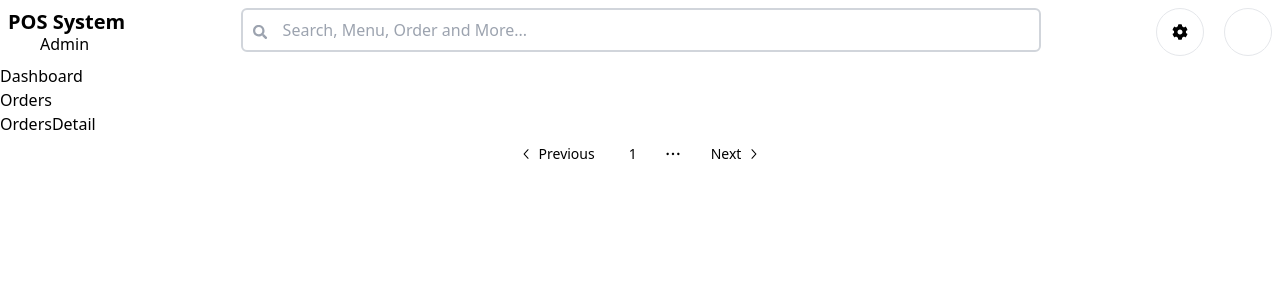
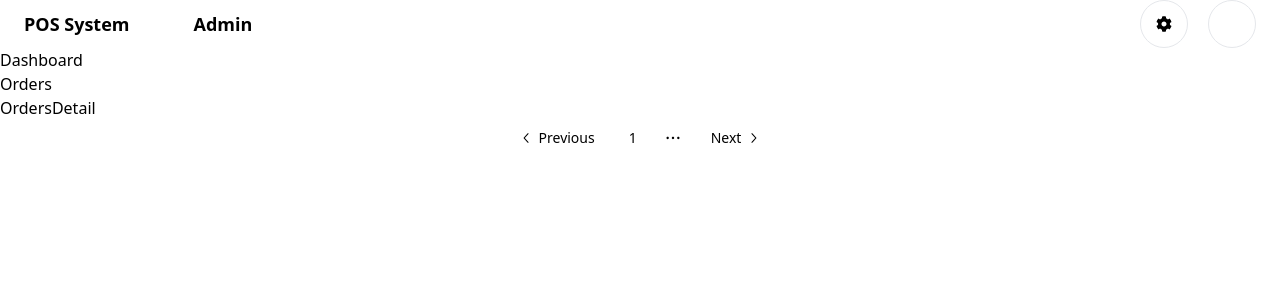
Before and after one commit to Moniroth-03/pos-frontend-IP-Project, a React (Vite) app: page / in a window 1280 px wide. Shown: the top 300 px of the page. Built offline with nearby package versions, Linux system fonts and the light colour scheme; sample sign-in values are in the browser's storage.

Commit message:
remove search bar

```diff
--- a/src/app/layout/headers/header.component.tsx
+++ b/src/app/layout/headers/header.component.tsx
@@ -1,39 +1,12 @@
 const HeaderComponent = () => {
   return (
+    <div className="flex flex-row justify-between items-center px-6">
+      <div className="flex flex-row gap-16 items-center">
+        <h1 className="font-bold text-lg">POS System</h1>
+        <h2 className="font-bold text-lg">Admin</h2>
+      </div>
 
-    <div className="flex flex-row justify-items-center justify-between px-2  pr-2 py-2">
-      <h1 className="font-bold text-xl">POS System</h1>
-      <div>
-        <input
-          className="w-[50rem] appearance-none border-2 border-gray-300 rounded-md w py-2 px-3 text-gray-800  pl-10"
-          type="text"
-          placeholder="Search, Menu, Order and More..."
-        />
-        <div className="relative">
-          <svg
-            className="absolute left-3 bottom-3 h-4 w-4 text-gray-500"
-            width="18"
-            height="16"
-            viewBox="0 0 18 16"
-            fill="none"
-            xmlns="http://www.w3.org/2000/svg"
-          >
-            <g clip-path="url(#clip0_217_28)">
-              <path
-                d="M15.7812 13.8344L12.6656 10.7188C12.525 10.5781 12.3344 10.5 12.1344 10.5H11.625C12.4875 9.39688 13 8.00937 13 6.5C13 2.90937 10.0906 0 6.5 0C2.90937 0 0 2.90937 0 6.5C0 10.0906 2.90937 13 6.5 13C8.00937 13 9.39687 12.4875 10.5 11.625V12.1344C10.5 12.3344 10.5781 12.525 10.7187 12.6656L13.8344 15.7812C14.1281 16.075 14.6031 16.075 14.8937 15.7812L15.7781 14.8969C16.0719 14.6031 16.0719 14.1281 15.7812 13.8344ZM6.5 10.5C4.29062 10.5 2.5 8.7125 2.5 6.5C2.5 4.29063 4.2875 2.5 6.5 2.5C8.70937 2.5 10.5 4.2875 10.5 6.5C10.5 8.70938 8.7125 10.5 6.5 10.5Z"
-                fill="#9CA3AF"
-              />
-            </g>
-            <defs>
-              <clipPath id="clip0_217_28">
-                <rect width="16" height="16" fill="white" />
-              </clipPath>
-            </defs>
-          </svg>
-        </div>
-      </div>
       <div className="flex flex-row gap-5">
-
         <div className="w-12 h-12 rounded-full border bg-white flex items-center justify-center">
           <svg
             width="16"
@@ -55,12 +28,11 @@ const HeaderComponent = () => {
             </defs>
           </svg>
         </div>
-      <div  className="w-12 h-12 rounded-full border bg-white flex items-center justify-center"><img src="" alt="" /></div>
+        <div className="w-12 h-12 rounded-full border bg-white flex items-center justify-center">
+          <img src="" alt="" />
         </div>
-     <div className="absolute top-[2rem] left-[2.5rem]">Admin</div>
       </div>
-
-
+    </div>
   );
 };
 
```
Lines whose indentation alone changed are shown as unchanged.
